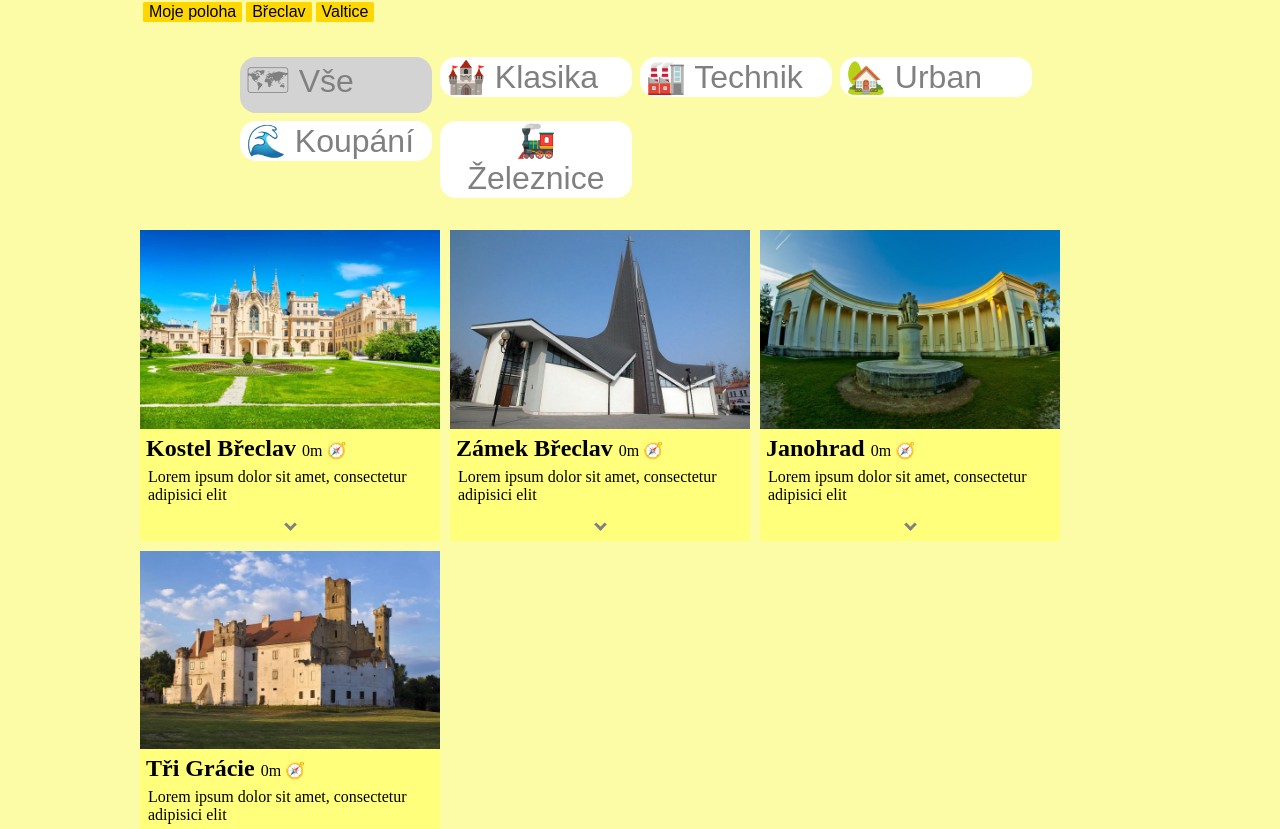
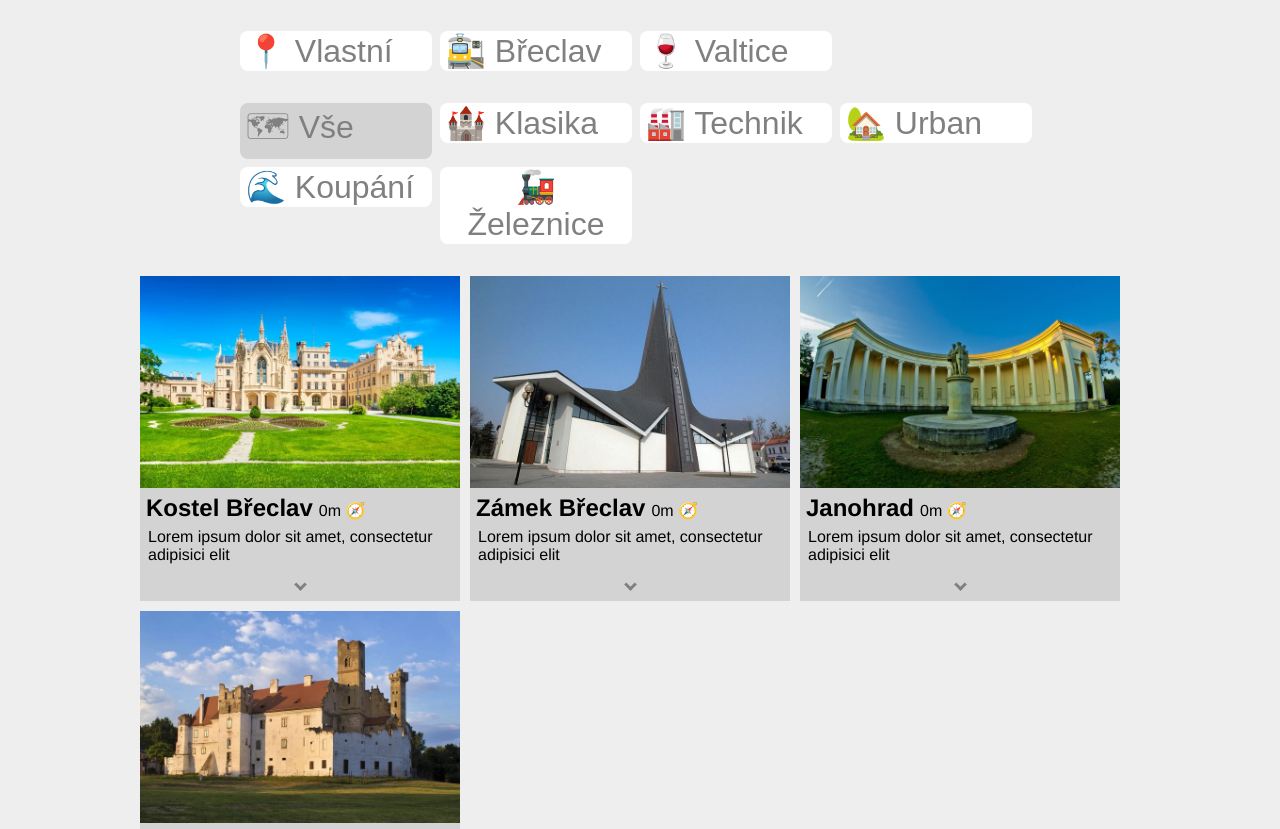
Before and after one commit to LukasFoukal/jaknalva, a plain HTML site: page index.html in a window 1280 px wide. Shown: the part 46-875 px from the top of the page. Drawn offline with Linux system fonts and the light colour scheme; a web font is replaced by a local one.

Commit message:
Doing it the way I would do it
Adjusted the filterTable and copied over to the locationTable, adjusted the banner, reverted the font

```diff
--- a/index.html
+++ b/index.html
@@ -7,9 +7,11 @@
     <meta name="viewport" content="width=device-width, initial-scale=1.0">
 
     <!-- Font -->
-    <link rel="preconnect" href="https://fonts.googleapis.com">
-    <link rel="preconnect" href="https://fonts.gstatic.com" crossorigin>
-    <link href="https://fonts.googleapis.com/css2?family=Unna&display=swap" rel="stylesheet">
+    <!--
+        <link rel="preconnect" href="https://fonts.googleapis.com">
+        <link rel="preconnect" href="https://fonts.gstatic.com" crossorigin>
+        <link href="https://fonts.googleapis.com/css2?family=Unna&display=swap" rel="stylesheet">
+    -->
 
     <title>jaknalva.cz</title>
 </head>
@@ -18,14 +20,12 @@
         <h1>jaknalva.cz</h1>
     </div>
     <div id="page">
-        <table>
-            <tr>
-                <td><button class="locationButton" onclick="navigator.geolocation.getCurrentPosition(loadPosition)" id="myLocation">Moje poloha</button></td>
-                <!-- to add more starting locations, just copy, change the coordinates here and set an appropriate id, nothing to change in js -->
-                <td><button class="locationButton" onclick="lat = 48.7558747; long = 16.8901997; loadItUp(); locationButtonActive(this.id)" id="Breclav">Břeclav</button></td>
-                <td><button class="locationButton" onclick="lat = 48.7411361; long = 16.7557525; loadItUp(); locationButtonActive(this.id)" id="Valtice">Valtice</button></td>
-            </tr>
-        </table>
+        <div id="locationTable">
+            <button class="locationButton" onclick="navigator.geolocation.getCurrentPosition(loadPosition)" id="myLocation">&#128205; Vlastní</button>
+            <!-- to add more starting locations, just copy, change the coordinates here and set an appropriate id, nothing to change in js -->
+            <button class="locationButton" onclick="lat = 48.7558747; long = 16.8901997; loadItUp(); locationButtonActive(this.id)" id="Breclav">&#128649; Břeclav</button>
+            <button class="locationButton" onclick="lat = 48.7411361; long = 16.7557525; loadItUp(); locationButtonActive(this.id)" id="Valtice">&#127863; Valtice</button>
+        </div>
 
         <div id="filterTable">
             <button class="filterButton" onclick="unfilter()" id="all">&#128506; Vše</button>
--- a/js/index.js
+++ b/js/index.js
@@ -4,8 +4,8 @@ var long;
 // design variables that need to be changed here
 var filterColor = "white";
 var filterColorActive = "lightgrey";
-var locationColor = "gold";
-var locationColorActive = "goldenrod";
+var locationColor = "white";
+var locationColorActive = "lightgrey";
 
 // default setting that runs on load (currently loads GPS position) and removes all filters (not sure if necessary)
 navigator.geolocation.getCurrentPosition(loadPosition)
--- a/styles.css
+++ b/styles.css
@@ -5,7 +5,7 @@
 h1 {
     width: 100%;
     margin: 0px;
-    padding-left: 1%;
+    padding-left: 10%;
 }
 
 a {
@@ -20,6 +20,7 @@ a {
     position: sticky;
     padding: -webkit-sticky;
     top: 0;
+    width: 100%;
 }
 
 h3 {
@@ -31,8 +32,8 @@ h3 {
 
 body {
     margin: 0px;
-    font-family: 'Unna';
-    background-color:    #fcfca6;
+    font-family: Helvetica, Sans-Serif;
+    background-color: #eee;
 }
 
 .arrow {
@@ -46,15 +47,29 @@ body {
     margin: 0.5em;
   }
 
+#locationTable {
+    display: flex;
+    justify-content: flex-start;
+    justify-self: center;
+    margin: auto;
+    margin-top: 2em;
+    margin-bottom: 2em;
+    flex-wrap: wrap;
+    width: 80%;
+    gap: 0.5em;
+}
+
 .locationButton {
-    background-color: gold;
-    border: none;
-    display: inline-block;
-    font-size: 1em;
+    font-size: 2em;
     padding: auto;
-    margin: auto;
-    border-radius: 0.1em;
-    color: black;
+    color: grey;
+    border: 0px solid grey;
+    display: flex;
+    align-self: flex-start;
+    width: 100%;
+    border-radius: 0.25em;
+    background-color: white;
+    justify-content: left;
 }
 
 #filterTable {
@@ -77,7 +92,7 @@ body {
     display: flex;
     align-self: flex-start;
     width: 100%;
-    border-radius: 0.5em;
+    border-radius: 0.25em;
     background-color: white;
     justify-content: left;
 }
@@ -100,7 +115,7 @@ body {
 
 
 .box {
-    background-color: #ffff7b;
+    background-color: lightgrey;
     border: black ;
     width: 100%;
     margin: 0px;
@@ -140,6 +155,10 @@ body {
     .filterButton {
         width: 49%;
     }
+
+    .locationButton {
+        width: 49%;
+    }
 }
 
 /* pro počítač */
@@ -149,12 +168,8 @@ body {
         justify-content: flex-start;
     }
     .box {
-        width: 30%;
+        width: 32%;
 
-    }
-
-    .box:hover {
-        width: 31%;
     }
 
     #page {
@@ -165,9 +180,14 @@ body {
     h1 {
         width: 1000px;
         margin: auto;
+        padding-left: 0%;
     }
 
     .filterButton {
         width: 24%;
     }
+
+    .locationButton {
+        width: 24%;
+    }
 }
```
